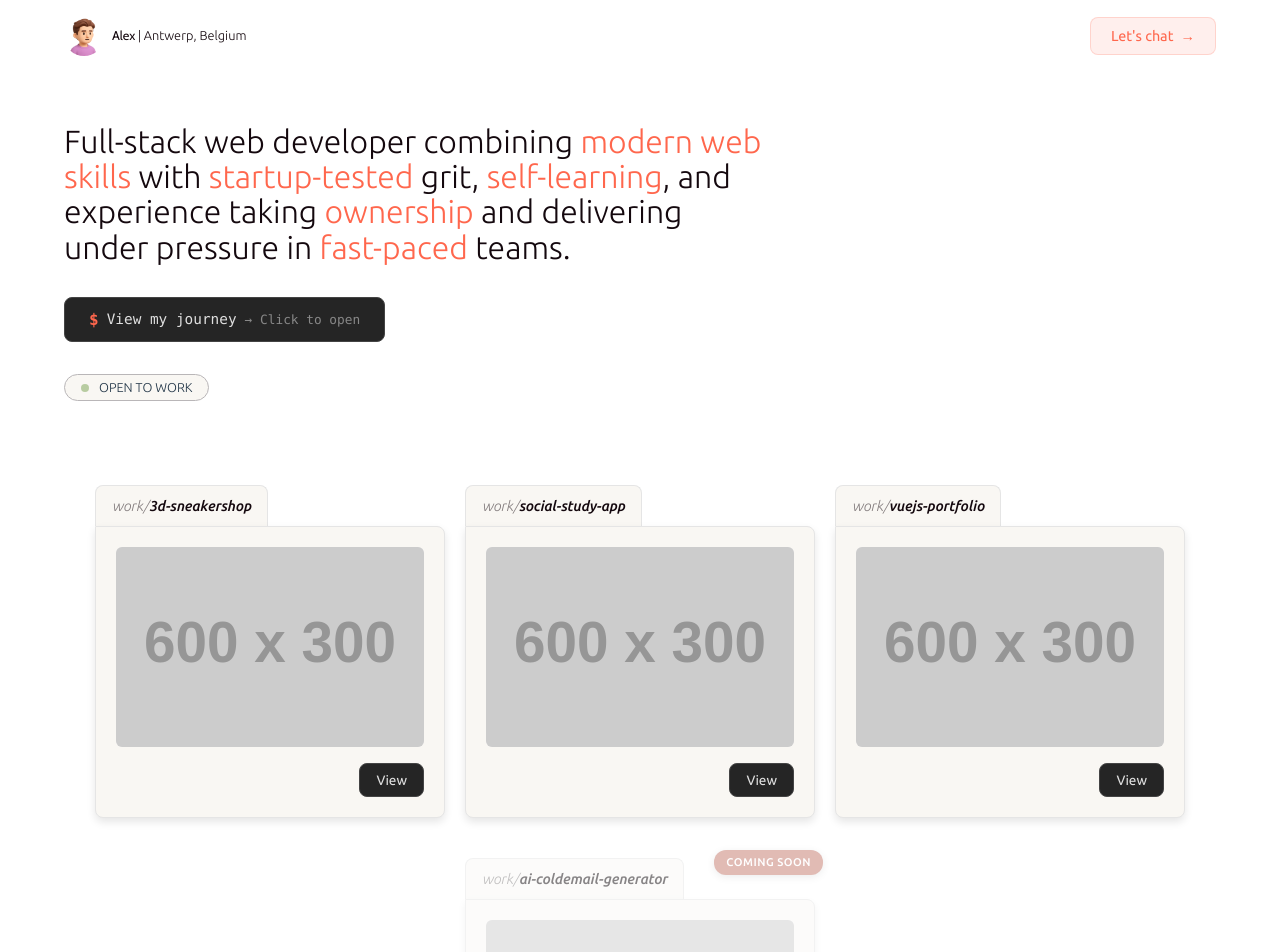
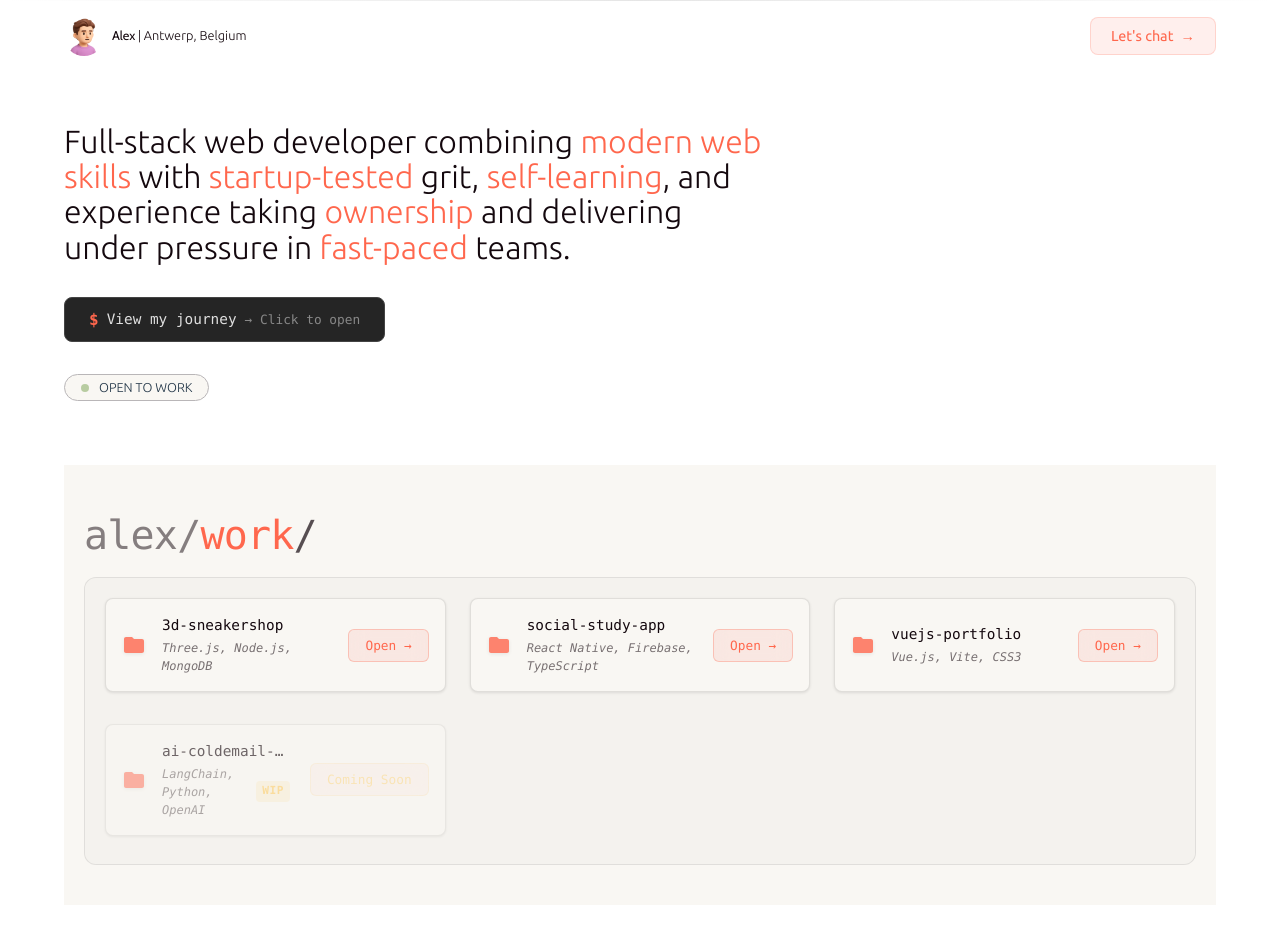
Before and after one commit to atoolate/portfolio-rebuild, a Vue app: page / in a window 1280 px wide. Shown: the top 952 px of the page. Built offline with nearby package versions, Linux system fonts and the light colour scheme.

Commit message:
feat: restyle work overview component

```diff
--- a/src/components/Folder.vue
+++ b/src/components/Folder.vue
@@ -24,167 +24,200 @@ const props = defineProps({
   comingSoon: {
     type: Boolean,
     default: false
+  },
+  techStack: {
+    type: Array,
+    default: () => []
   }
 })
 
 const navigateToWork = () => {
   if (!props.comingSoon) {
     router.push(`/work/${props.projectId}`)
-  }
+    }
 }
 </script>
 
 <template>
-  <div class="folder" :class="{ 'coming-soon': comingSoon }" :title="description">
-    <!-- Coming Soon Tag -->
-    <div v-if="comingSoon" class="coming-soon-tag">Coming Soon</div>
-
-    <div class="folder-tab">
-        <span class="folder-work">work/</span>
-      <span class="folder-title">{{ title }}</span>
+  <div class="project-folder" :class="{ 'coming-soon': comingSoon }" @click="navigateToWork">
+    <div class="folder-icon">
+      <svg viewBox="0 0 24 24" fill="currentColor">
+        <path d="M10 4H4c-1.11 0-2 .89-2 2v12c0 1.11.89 2 2 2h16c1.11 0 2-.89 2-2V8c0-1.11-.89-2-2-2h-8l-2-2z"/>
+      </svg>
     </div>
-    <div class="folder-content">
-      <div class="cover-image">
-        <img :src="coverImage" :alt="title" />
+    <div class="folder-info">
+      <div class="folder-name">{{ title }}</div>
+      <div class="folder-meta">
+        <span v-if="techStack.length > 0" class="tech-stack">
+          {{ techStack.slice(0, 3).join(', ') }}<span v-if="techStack.length > 3">...</span>
+        </span>
+        <span v-if="comingSoon" class="coming-soon-badge">WIP</span>
       </div>
-      <button class="view-button" @click="navigateToWork">
-        View<span class="arrow"> →</span>
+    </div>
+    <div class="folder-actions">
+      <button class="action-btn" @click.stop="navigateToWork" :disabled="comingSoon">
+        <span v-if="comingSoon">Coming Soon</span>
+        <span v-else>Open →</span>
       </button>
     </div>
   </div>
 </template>
 
 <style scoped>
-.folder {
-  width: 280px;
-  margin-bottom: 20px;
+.project-folder {
+  display: flex;
+  align-items: center;
+  padding: 16px;
+  margin-bottom: 8px;
+  background: var(--background-color);
+  border: 1px solid rgba(0, 0, 0, 0.1);
+  border-radius: 8px;
   cursor: pointer;
-  transition: transform 0.2s ease;
-  position: relative;
+  transition: all 0.2s ease;
+  font-family: 'SF Mono', 'Monaco', 'Inconsolata', 'Roboto Mono', monospace;
+  font-size: 0.9rem;
+  box-shadow: 0 1px 3px rgba(0, 0, 0, 0.1);
 }
 
-.folder:hover {
+.project-folder:hover {
+  background: rgba(255, 103, 77, 0.05);
+  border-color: rgba(255, 103, 77, 0.2);
   transform: translateY(-2px);
+  box-shadow: 0 4px 12px rgba(0, 0, 0, 0.15);
 }
 
-.folder-tab {
-  background-color: var(--background-color);
-  border: 1px solid #E5E5E5;
-  border-bottom: none;
-  border-radius: 8px 8px 0 0;
-  padding: 8px 16px;
-  width: fit-content;
-  min-width: 120px;
+.project-folder.coming-soon {
+  opacity: 0.6;
+  cursor: default;
 }
 
-.folder-work {
-  font-family: 'Ubuntu', sans-serif;
-  font-style: italic;
-  color: var(--text-color);
-  font-size: 0.9em;
-  opacity: 0.5;
-  font-weight:100;
+.project-folder.coming-soon:hover {
+  background: transparent;
+  transform: none;
 }
 
-.folder-title {
-  font-family: 'Ubuntu', sans-serif;
-  font-style: italic;
-  font-size: 0.9em;
-  font-weight:500;
-  color: var(--text-color);
+/* Folder Icon */
+.folder-icon {
+  width: 24px;
+  height: 24px;
+  margin-right: 16px;
+  color: var(--primary-color);
+  flex-shrink: 0;
+  opacity: 0.8;
 }
 
-.folder-content {
-  background-color: var(--background-color);
-  border: 1px solid #E5E5E5;
-  border-radius: 0 8px 8px 8px;
-  padding: 20px;
-  display: flex;
-  flex-direction: column;
-  align-items: flex-end;
-  gap: 16px;
-  box-shadow: 0 4px 8px rgba(0, 0, 0, 0.1);
+.folder-icon svg {
+  width: 100%;
+  height: 100%;
+  filter: drop-shadow(0 1px 2px rgba(0, 0, 0, 0.1));
 }
 
-.cover-image {
-  width: 100%;
-  height: 200px;
-  border-radius: 6px;
-  overflow: hidden;
-  background-color: #f5f5f5;
+/* Folder Info */
+.folder-info {
+  flex: 1;
+  min-width: 0;
 }
 
-.cover-image img {
-  width: 100%;
-  height: 100%;
-  object-fit: cover;
+.folder-name {
+  color: var(--text-color);
+  font-weight: 500;
+  margin-bottom: 2px;
+  white-space: nowrap;
+  overflow: hidden;
+  text-overflow: ellipsis;
 }
 
-.view-button {
-  background: rgba(26, 26, 26, 0.95);
-  color: #e0e0e0;
-  border: 1px solid #444;
-  border-radius: 8px;
-  padding: 8px 16px;
-  font-family: 'Ubuntu', sans-serif;
-  font-size: 0.85em;
-  font-weight: 400;
-  cursor: pointer;
-  transition: all 0.3s ease;
-  width: fit-content;
+.folder-meta {
   display: flex;
+  gap: 8px;
+  font-size: 0.75rem;
+  color: var(--text-color);
+  opacity: 0.7;
   align-items: center;
-  justify-content: center;
-  backdrop-filter: blur(10px);
-  -webkit-backdrop-filter: blur(10px);
-  overflow: hidden;
 }
 
-.view-button .arrow {
-  opacity: 0;
-  transform: translateX(-10px);
-  transition: all 0.2s ease;
+.tech-count {
   color: var(--primary-color);
-  width: 0;
-  margin-left: 0;
+  font-weight: 500;
 }
 
-.view-button:hover {
-  background: rgba(26, 26, 26, 1);
-  border-color: var(--primary-color);
-  transform: translateY(-2px);
-  box-shadow: 0 8px 24px rgba(0, 0, 0, 0.15);
-  gap: 0.5rem;
+.tech-stack {
+  color: var(--text-color);
+  opacity: 0.8;
+  font-style: italic;
 }
 
-.view-button:hover .arrow {
-  opacity: 1;
-  transform: translateX(0);
-  width: auto;
-  margin-left: 0.25rem;
+.coming-soon-badge {
+  background: rgba(255, 189, 46, 0.2);
+  color: #ffbd2e;
+  padding: 2px 6px;
+  border-radius: 4px;
+  font-size: 0.7rem;
+  font-weight: 600;
+  text-transform: uppercase;
+  letter-spacing: 0.5px;
 }
 
-/* Coming Soon Styles */
-.folder.coming-soon {
-  opacity: 0.5;
-  pointer-events: none;
-  filter: grayscale(50%);
+/* Folder Actions */
+.folder-actions {
+  margin-left: 20px;
+  flex-shrink: 0;
 }
 
-.coming-soon-tag {
-  position: absolute;
-  top: -8px;
-  right: -8px;
-  background-color: var(--primary-color);
-  color: white;
-  padding: 4px 12px;
-  border-radius: 12px;
-  font-family: 'Ubuntu', sans-serif;
-  font-size: 0.7em;
+.action-btn {
+  background: rgba(255, 103, 77, 0.1);
+  border: 1px solid rgba(255, 103, 77, 0.3);
+  color: var(--primary-color);
+  padding: 8px 16px;
+  border-radius: 6px;
+  font-family: inherit;
+  font-size: 0.8rem;
   font-weight: 500;
-  text-transform: uppercase;
-  letter-spacing: 0.5px;
-  z-index: 10;
-  box-shadow: 0 2px 8px rgba(0, 0, 0, 0.15);
+  cursor: pointer;
+  transition: all 0.2s ease;
+  white-space: nowrap;
+  backdrop-filter: blur(10px);
+}
+
+.action-btn:hover:not(:disabled) {
+  background: rgba(255, 103, 77, 0.2);
+  border-color: rgba(255, 103, 77, 0.6);
+  transform: translateY(-1px);
+  box-shadow: 0 2px 8px rgba(255, 103, 77, 0.2);
+}
+
+.action-btn:disabled {
+  opacity: 0.5;
+  cursor: not-allowed;
+  border-color: rgba(255, 189, 46, 0.3);
+  color: #ffbd2e;
+}
+
+/* Responsive */
+@media (max-width: 768px) {
+  .project-folder {
+    padding: 12px;
+  }
+
+  .folder-icon {
+    width: 20px;
+    height: 20px;
+    margin-right: 12px;
+  }
+
+  .folder-meta {
+    flex-direction: column;
+    gap: 4px;
+    align-items: flex-start;
+  }
+
+  .folder-actions {
+    margin-left: 16px;
+  }
+
+  .action-btn {
+    padding: 6px 12px;
+    font-size: 0.75rem;
+  }
 }
 </style>
--- a/src/components/WorkOverview.vue
+++ b/src/components/WorkOverview.vue
@@ -20,62 +20,172 @@ const props = defineProps({
 
 <template>
   <div class="work-overview">
+    <!-- Section Header -->
+    <div class="section-header">
+      <h2 class="section-title">
+        <span class="path-prefix">alex/</span>
+        <span class="path-main">work</span>
+        <span class="path-slash">/</span>
+      </h2>
+    </div>
+
+    <div class="projects-grid">
       <Folder
         title="3d-sneakershop"
-      coverImage="https://placehold.co/600x300"
+        coverImage="src/assets/work/sneakershop.png"
         projectId="project-1"
         description="A Threejs 3D sneaker configurator, Nodejs API and real-time admin dashboard with live updates."
+        :techStack="['Three.js', 'Node.js', 'MongoDB']"
       />
       <Folder
         title="social-study-app"
         coverImage="https://placehold.co/600x300"
         projectId="project-2"
         description="A React Native app helping students stay focused using science, gamification and social features."
+        :techStack="['React Native', 'Firebase', 'TypeScript']"
       />
       <Folder
         title="vuejs-portfolio"
         coverImage="https://placehold.co/600x300"
         projectId="project-3"
         description="A Vuejs portfolio website with attention to design and UI/UX to showcase my work and skills."
+        :techStack="['Vue.js', 'Vite', 'CSS3']"
       />
       <Folder
         title="ai-coldemail-generator"
         coverImage="https://placehold.co/600x300"
         projectId="project-4"
         description="An AI webapp using Langchain AI agents to generate personalized cold emails based on campaign goals and uploaded lead list."
+        :techStack="['LangChain', 'Python', 'OpenAI']"
         :comingSoon="true"
       />
+    </div>
   </div>
 </template>
 
 <style scoped>
 .work-overview {
-  display: flex;
-  flex-wrap: wrap;
-  gap: 20px;
-  padding: 20px;
+  padding: 40px 20px;
   margin-bottom: var(--section-spacing);
-  justify-content: center;
+  background: var(--background-color);
 }
 
-.folder {
-  flex: 1 1 calc(33.333% - 20px);
-  max-width: 350px;
-  min-width: 280px;
-  box-sizing: border-box;
+/* Section Header */
+.section-header {
+  max-width: 1200px;
+  margin-left: auto;
+  margin-right: auto;
+}
+
+.section-title {
+  font-family: 'SF Mono', 'Monaco', 'Inconsolata', 'Roboto Mono', monospace;
+  font-size: 2.5rem;
+  font-weight: 300;
+  margin: 0 0 12px 0;
+  color: var(--text-color);
+  letter-spacing: -0.02em;
+}
+
+.path-prefix {
+  color: var(--text-color);
+  opacity: 0.5;
+  font-weight: 300;
+}
+
+.path-main {
+  color: var(--primary-color);
+  font-weight: 500;
+}
+
+.path-slash {
+  color: var(--text-color);
+  opacity: 0.7;
+  font-weight: 300;
+}
+
+.section-subtitle {
+  font-family: 'SF Pro Display', -apple-system, BlinkMacSystemFont, 'Segoe UI', sans-serif;
+  font-size: 1.1rem;
+  color: var(--text-color);
+  opacity: 0.7;
+  font-weight: 400;
+  margin: 0;
+  line-height: 1.5;
+}
+
+.projects-grid {
+  display: grid;
+  grid-template-columns: repeat(auto-fit, minmax(280px, 1fr));
+  gap: 24px;
+  max-width: 1200px;
+  margin: 0 auto;
+  padding: 20px;
+  background: rgba(0, 0, 0, 0.02);
+  border-radius: 12px;
+  border: 1px solid rgba(0, 0, 0, 0.08);
+}
+
+/* Finder-like styling */
+.projects-grid::before {
+  content: '';
+  position: absolute;
+  top: 0;
+  left: 0;
+  right: 0;
+  height: 1px;
+  background: linear-gradient(90deg, transparent, rgba(0, 0, 0, 0.1), transparent);
+}
+
+/* Responsive Grid */
+@media (max-width: 1024px) {
+  .projects-grid {
+    grid-template-columns: repeat(auto-fit, minmax(250px, 1fr));
+    gap: 20px;
+    padding: 16px;
+  }
 }
 
 @media (max-width: 768px) {
-  .folder {
-    flex: 1 1 calc(50% - 20px);
-    max-width: 320px;
+  .work-overview {
+    padding: 30px 16px;
+  }
+
+  .section-header {
+    margin-bottom: 30px;
+  }
+
+  .section-title {
+    font-size: 2rem;
+  }
+
+  .section-subtitle {
+    font-size: 1rem;
+  }
+
+  .projects-grid {
+    grid-template-columns: repeat(auto-fit, minmax(220px, 1fr));
+    gap: 16px;
+    padding: 12px;
   }
 }
 
 @media (max-width: 480px) {
-  .folder {
-    flex: 1 1 100%;
-    max-width: 300px;
+  .section-header {
+    margin-bottom: 24px;
+  }
+
+  .section-title {
+    font-size: 1.75rem;
+  }
+
+  .section-subtitle {
+    font-size: 0.95rem;
+  }
+
+  .projects-grid {
+    grid-template-columns: 1fr;
+    gap: 12px;
+    padding: 8px;
   }
 }
 </style>
--- a/src/views/WorkDetail.vue
+++ b/src/views/WorkDetail.vue
@@ -1,5 +1,5 @@
 <script setup>
-import { defineProps, computed } from 'vue'
+import { computed } from 'vue'
 import { useRouter } from 'vue-router'
 import Navbar from '../components/Navbar.vue'
 import Contact from '../components/Contact.vue'
```
Also changed, not shown: src/assets/work/sneakershop.png (added), 1 other file (tests, documents, lock files or other folders). Lines whose indentation alone changed are shown as unchanged.
